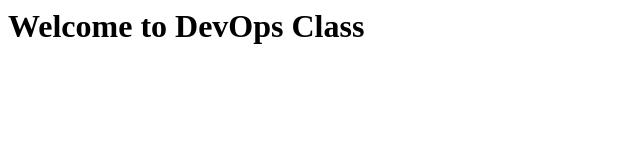
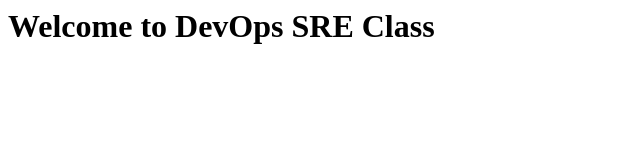
Before and after one commit to devopscloudsre/test1, a plain HTML site: page index.html in a window 1280 px wide. Shown: the whole page, without its empty margins (0-640 px from the left). Drawn offline with Linux system fonts and the light colour scheme.

Commit message:
2nd commit

```diff
--- a/index.html
+++ b/index.html
@@ -1 +1 @@
-<h1>Welcome to DevOps Class</h1>
+<h1>Welcome to DevOps SRE  Class</h1>
```
